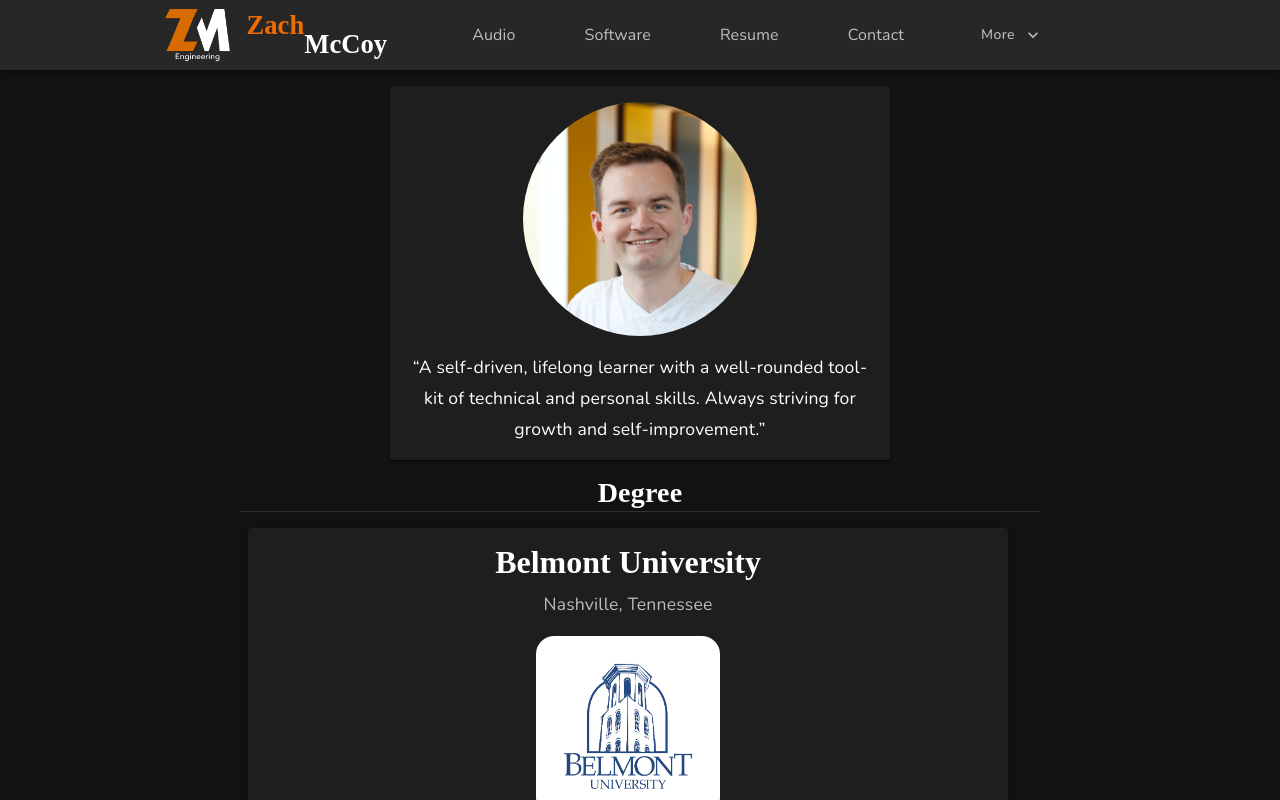
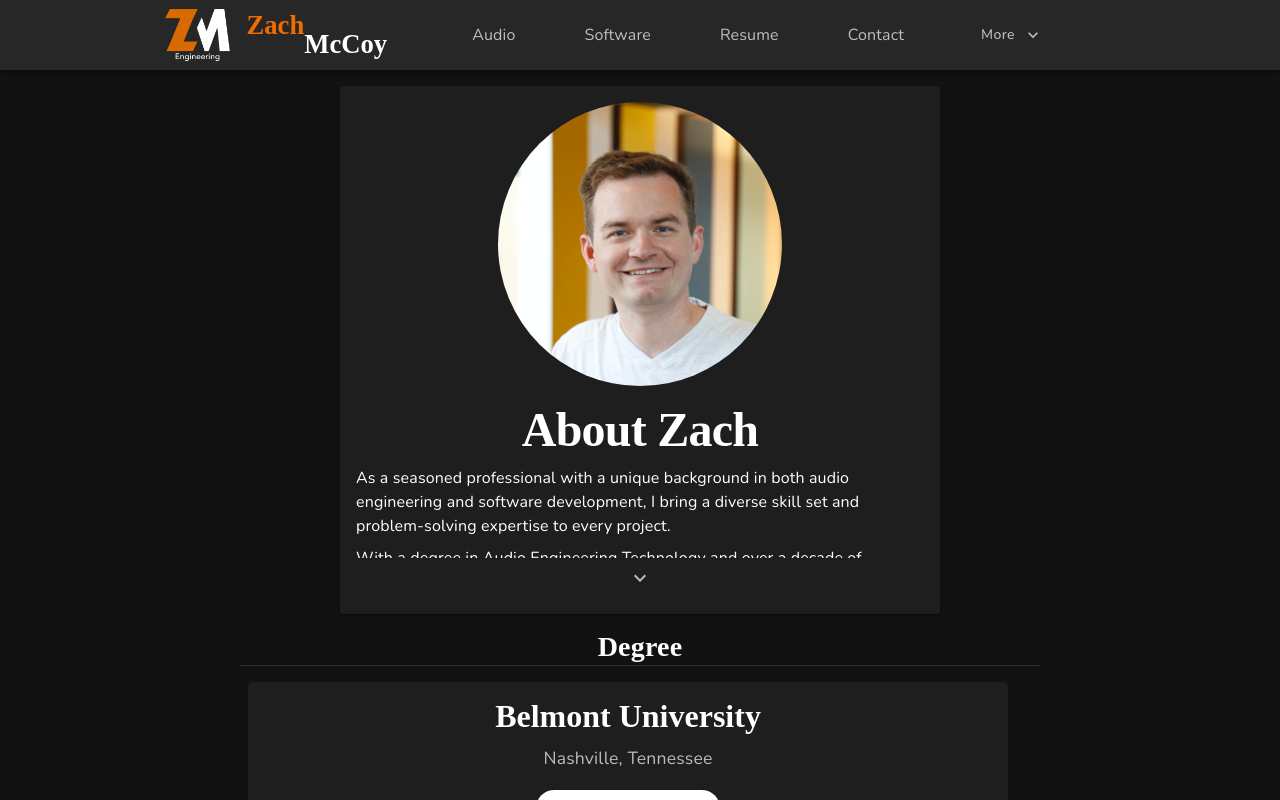
Before and after one commit to zrm20/zm-portfolio, a React (Create React App) app: page / in a window 1280 px wide. Shown: the top 800 px of the page. Built offline with nearby package versions, Linux system fonts and the light colour scheme; a web font is replaced by a local one.

Commit message:
improve about card bio

```diff
--- a/src/components/home/AboutCard/AboutCard.styles.ts
+++ b/src/components/home/AboutCard/AboutCard.styles.ts
@@ -4,7 +4,7 @@ import { CSSProperties } from "react";
 interface Style {
   root: SxProps;
   image: CSSProperties;
-  text: SxProps;
+  title: SxProps;
 };
 
 export default function useStyles(): Style {
@@ -12,7 +12,7 @@ export default function useStyles(): Style {
   return {
     root: {
       width: '100%',
-      maxWidth: 500,
+      maxWidth: 600,
       p: 2,
       display: 'flex',
       flexDirection: 'column',
@@ -23,8 +23,7 @@ export default function useStyles(): Style {
       width: '50%',
       borderRadius: '50%'
     },
-    text: {
-      textAlign: 'center',
+    title: {
       mt: 2
     }
   }
--- a/src/components/home/AboutCard/AboutCard.tsx
+++ b/src/components/home/AboutCard/AboutCard.tsx
@@ -3,10 +3,19 @@ import { Paper, Typography } from "@mui/material";
 
 import useStyles from "./AboutCard.styles";
 import headshot from "../../../assets/images/headshot.jpeg";
+import { CollapsingText } from "../../ui";
 
 interface AboutCardProps {
 
 };
+
+const aboutText = `
+As a seasoned professional with a unique background in both audio engineering and software development, I bring a diverse skill set and problem-solving expertise to every project.
+With a degree in Audio Engineering Technology and over a decade of experience as a touring audio engineer and freelance audio engineer, I have a sharp eye for detail and excel at troubleshooting complex problems in high-pressure situations.
+When the pandemic brought the touring industry to a halt in 2020, I pivoted to programming, quickly discovering a passion for software development. I began by learning C# to implement audio in video games, then taught myself web development through online resources and completed a full-stack bootcamp covering HTML, CSS, JavaScript, Node, Express, and MongoDB.
+My passion for mobile app development led me to create Trail Pack Pro, a React Native app that inventories and manages camping equipment, and secure a job at Nomi Travel building two React web-apps and their backend APIs using Node, Express, and MongoDB.
+As a self-motivated learner, I'm constantly expanding my skills and knowledge through online courses and seek out new challenges. With my attention to detail, problem-solving skills, and passion for learning, I'm excited to bring my unique background and experience to any project or role.
+`
 
 export default function AboutCard(props: AboutCardProps): JSX.Element {
   const styles = useStyles();
@@ -19,9 +28,17 @@ export default function AboutCard(props: AboutCardProps): JSX.Element {
         style={styles.image}
       />
 
-      <Typography variant='subtitle1' sx={styles.text}>
-        “A self-driven, lifelong learner with a well-rounded tool-kit of technical and personal skills. Always striving for growth and self-improvement.”
+      <Typography variant='h1' sx={styles.title}>
+        About Zach
       </Typography>
+
+      <CollapsingText
+        collapsedSize={100}
+        textProps={{ gutterBottom: true }}
+        analyticsId="aboutCard"
+      >
+        {aboutText.split('\n')}
+      </CollapsingText>
     </Paper>
   );
 };
```
